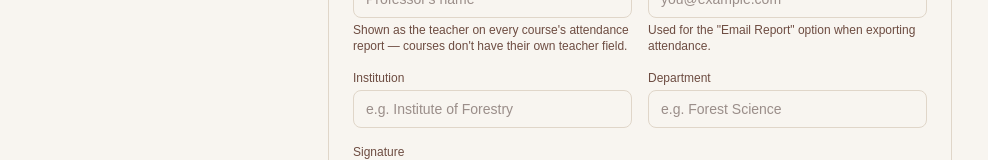
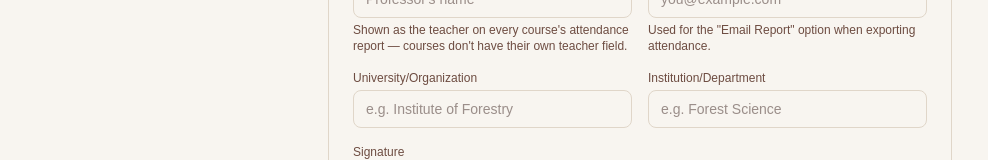
Before and after one commit to RationallyPi/Hajiri, a Next.js app: page /settings in a window 1280 px wide. Shown: the part 406-566 px from the top of the page, without its empty margins (0-988 px from the left). Built offline with nearby package versions, Linux system fonts and the light colour scheme.

Commit message:
fixed UI changes and placeholders

```diff
--- a/app/components/profileHeader.tsx
+++ b/app/components/profileHeader.tsx
@@ -85,7 +85,7 @@ export function ProfileDisplay() {
                     </div>
                 )}
             </div>
-            <p className="text-sm font-medium text-card-foreground">{profile?.professorName || "Add your name"}</p>
+            <p className="text-sm font-medium text-card-foreground">{profile?.professorName || "Set your profile through Settings"}</p>
         </div>
     );
 }
--- a/app/courses/page.tsx
+++ b/app/courses/page.tsx
@@ -432,11 +432,11 @@ export default function CoursesPage() {
                     ) : (
                         <div className="mt-3 grid grid-cols-2 gap-2 rounded-xl border border-border bg-card p-3 sm:flex sm:flex-row sm:flex-wrap sm:items-end">
                             <div className="col-span-2 flex flex-col gap-1 sm:col-auto">
-                                <label className="text-xs text-muted-foreground">Subject</label>
+                                <label className="text-xs text-muted-foreground">Course Name</label>
                                 <input
                                     value={newDept.name}
                                     onChange={(e) => setNewDept((p) => ({ ...p, name: e.target.value }))}
-                                    placeholder="e.g. Data Structures"
+                                    placeholder="e.g. Project Management"
                                     autoFocus
                                     className="rounded-lg border border-border bg-background px-3 py-2 text-sm"
                                 />
@@ -464,7 +464,7 @@ export default function CoursesPage() {
                                 <input
                                     value={newDept.semester}
                                     onChange={(e) => setNewDept((p) => ({ ...p, semester: e.target.value }))}
-                                    placeholder="2"
+                                    placeholder="I/II"
                                     className="w-full rounded-lg border border-border bg-background px-3 py-2 text-sm sm:w-20"
                                 />
                             </div>
--- a/app/settings/page.tsx
+++ b/app/settings/page.tsx
@@ -191,7 +191,7 @@ export default function SettingsPage() {
                         </div>
 
                         <div className="flex flex-col gap-1">
-                            <label className="text-xs text-muted-foreground">Institution</label>
+                            <label className="text-xs text-muted-foreground">University/Organization</label>
                             <input
                                 value={institutionDraft}
                                 onChange={(e) => setInstitutionDraft(e.target.value)}
@@ -201,7 +201,7 @@ export default function SettingsPage() {
                         </div>
 
                         <div className="flex flex-col gap-1">
-                            <label className="text-xs text-muted-foreground">Department</label>
+                            <label className="text-xs text-muted-foreground">Institution/Department</label>
                             <input
                                 value={departmentDraft}
                                 onChange={(e) => setDepartmentDraft(e.target.value)}
```
